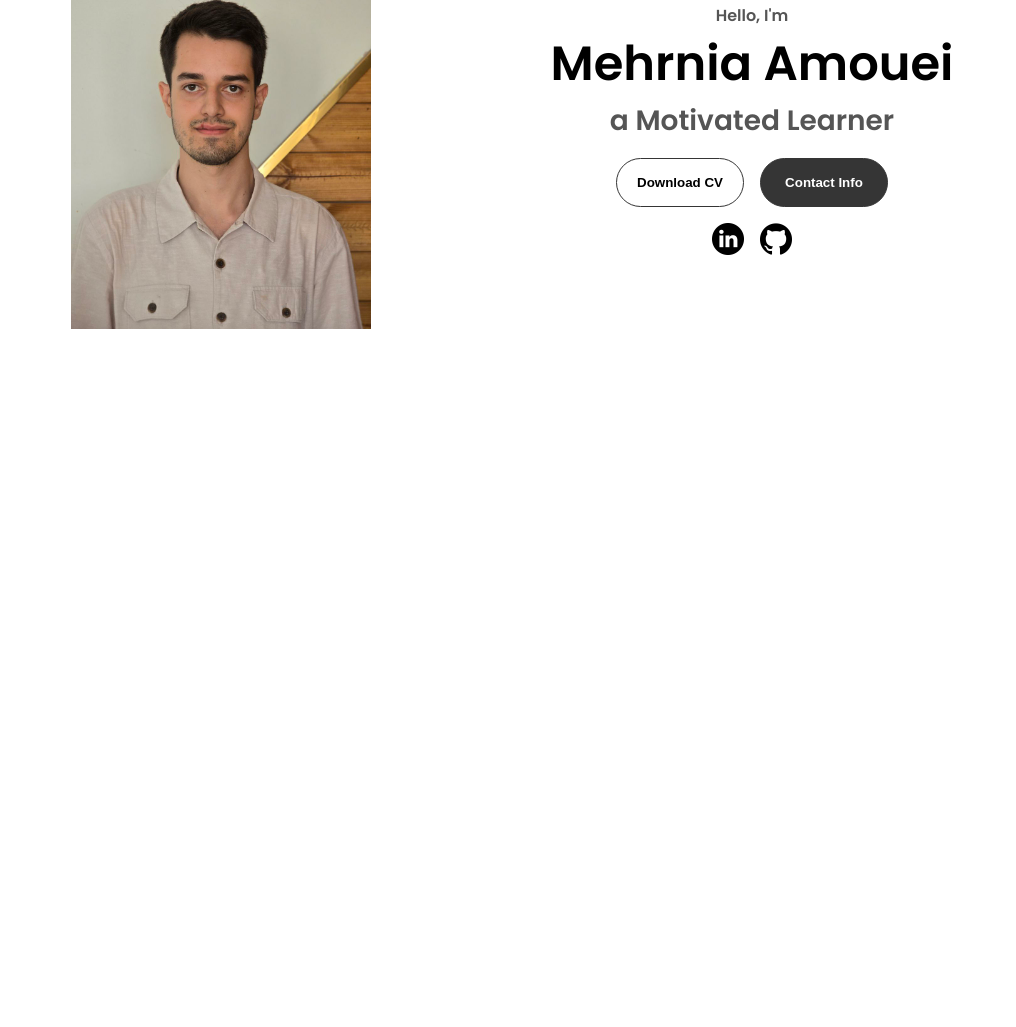
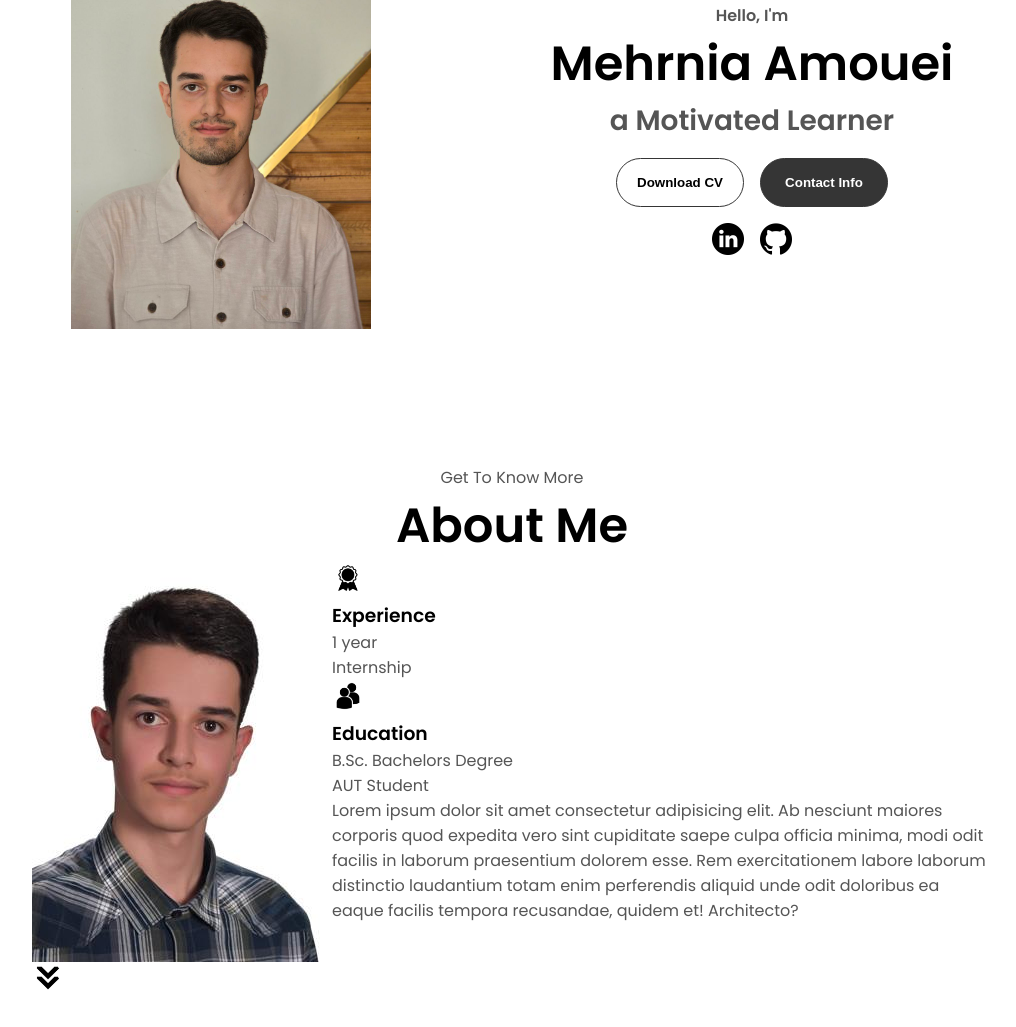
Before and after one commit to mehrniaamouei/PersonalPortfolioWebsite, a plain HTML site: page index.html in a window 1280 px wide. Shown: the part 343-1370 px from the top of the page, without its empty margins (128-1144 px from the left). Before the commit the page ends 800 px from the top, so only its background shows below. Drawn offline with Linux system fonts and the light colour scheme.

Commit message:
feat: add about section

```diff
--- a/index.html
+++ b/index.html
@@ -58,6 +58,34 @@
             </div>
         </div>
     </section>
+    <section id="about">
+        <p class="section__text__p1">Get To Know More</p>
+        <h1 class="title">About Me</h1>
+        <div class="section-container">
+            <div class="section__pic-container">
+                <img src="./assets/about.png" alt="Profile picture" class="about-pic">
+            </div>
+            <div class="about-details-container">
+                <div class="about-containers">
+                    <div class="details-container">
+                        <img src="./assets/experience.png" alt="Experience icon" class="icon">
+                        <h3>Experience</h3>
+                        <p>1 year <br>Internship</p>
+                    </div>
+                    <div class="details-container">
+                        <img src="./assets/education.png" alt="Education icon" class="icon">
+                        <h3>Education</h3>
+                        <p>B.Sc. Bachelors Degree <br>AUT Student</p>
+                    </div>
+                </div>
+                <div class="text-container">
+                    <p>Lorem ipsum dolor sit amet consectetur adipisicing elit. Ab nesciunt maiores corporis quod expedita vero sint cupiditate saepe culpa officia minima, modi odit facilis in laborum praesentium dolorem esse. Rem exercitationem labore laborum distinctio laudantium totam enim perferendis aliquid unde odit doloribus ea eaque facilis tempora recusandae, quidem et! Architecto?</p>
+                </div>
+            </div>
+        </div>
+        <img src="./assets/arrow.png" alt="Arrow icon" class="icon arrow"
+        onclick="location.href='./#experience'">
+    </section>
     <script src="script.js"></script>
 </body>
 </html>
```
Also changed, not shown: assets/about.png (added).
